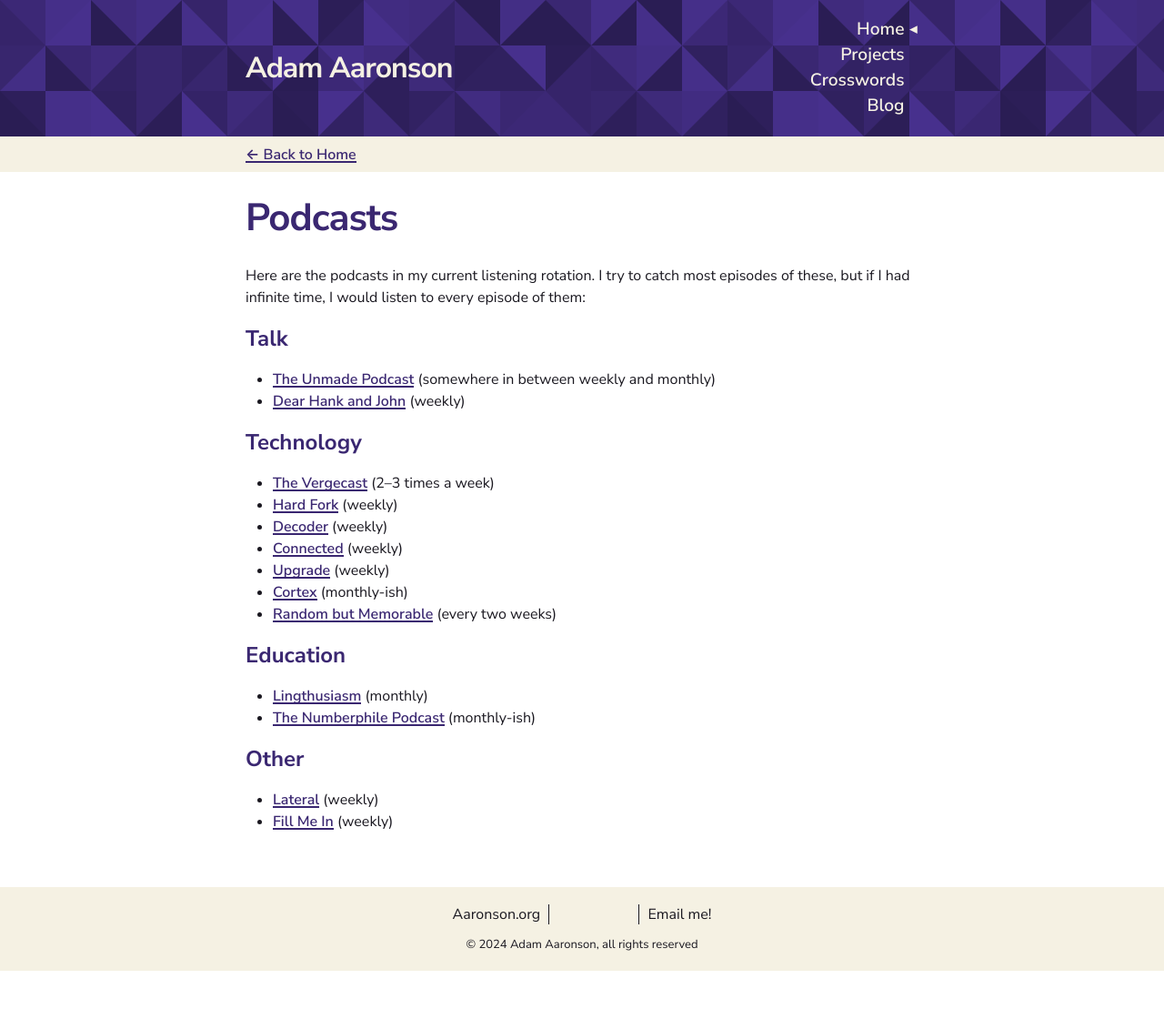
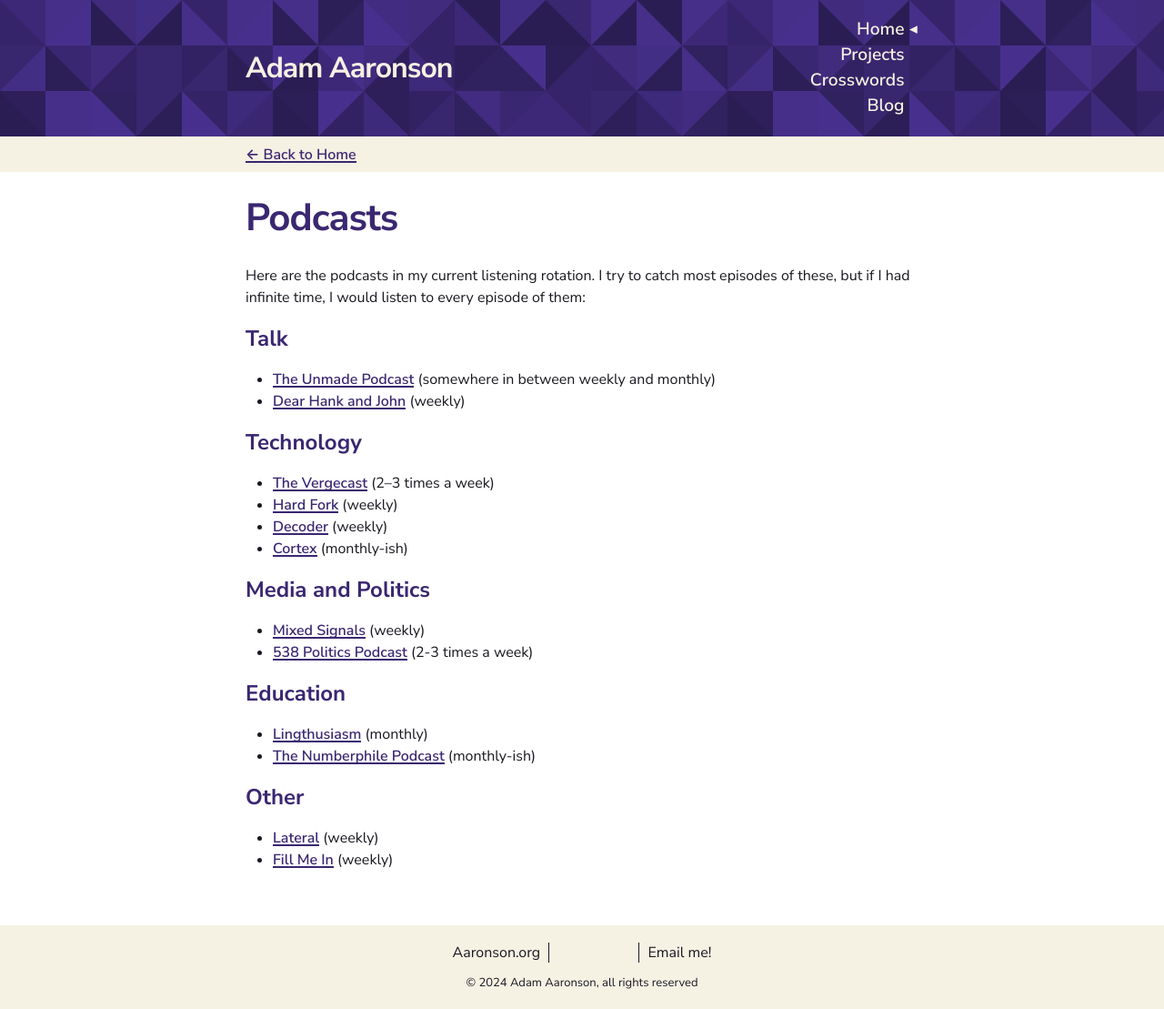
Before and after one commit to adamaaronson/adamaaronson.github.io, a Jekyll site: the page built from podcasts.md, in a window 1280 px wide. Shown: the whole page at 91% size. Built offline with Jekyll 4.4.1, drawn with Linux system fonts in a browser that asks for light colours; before the commit the page ends 1067 px from its top, so only the background shows below that.

Commit message:
Update podcasts

```diff
--- a/podcasts.md
+++ b/podcasts.md
@@ -9,25 +9,27 @@
 
 # Talk
 
-- [The Unmade Podcast](https://www.unmade.fm) (somewhere in between weekly and monthly)
-- [Dear Hank and John](https://www.wnycstudios.org/podcasts/dear-hank-john) (weekly)
+-   [The Unmade Podcast](https://www.unmade.fm) (somewhere in between weekly and monthly)
+-   [Dear Hank and John](https://www.wnycstudios.org/podcasts/dear-hank-john) (weekly)
 
 # Technology
 
-- [The Vergecast](https://www.theverge.com/the-vergecast) (2–3 times a week)
-- [Hard Fork](https://www.nytimes.com/column/hard-fork) (weekly)
-- [Decoder](https://www.theverge.com/decoder-podcast-with-nilay-patel) (weekly)
-- [Connected](https://www.relay.fm/connected) (weekly)
-- [Upgrade](https://www.relay.fm/upgrade) (weekly)
-- [Cortex](https://www.relay.fm/cortex) (monthly-ish)
-- [Random but Memorable](https://randombutmemorable.simplecast.com) (every two weeks)
+-   [The Vergecast](https://www.theverge.com/the-vergecast) (2–3 times a week)
+-   [Hard Fork](https://www.nytimes.com/column/hard-fork) (weekly)
+-   [Decoder](https://www.theverge.com/decoder-podcast-with-nilay-patel) (weekly)
+-   [Cortex](https://www.relay.fm/cortex) (monthly-ish)
+
+# Media and Politics
+
+-   [Mixed Signals](https://www.semafor.com/hub/mixed-signals-media-podcast) (weekly)
+-   [538 Politics Podcast](https://www.youtube.com/@fivethirtyeight/videos) (2-3 times a week)
 
 # Education
 
-- [Lingthusiasm](https://lingthusiasm.com) (monthly)
-- [The Numberphile Podcast](https://www.numberphile.com/podcast) (monthly-ish)
+-   [Lingthusiasm](https://lingthusiasm.com) (monthly)
+-   [The Numberphile Podcast](https://www.numberphile.com/podcast) (monthly-ish)
 
 # Other
 
-- [Lateral](https://lateralcast.com) (weekly)
-- [Fill Me In](https://bemoresmarter.libsyn.com) (weekly)
+-   [Lateral](https://lateralcast.com) (weekly)
+-   [Fill Me In](https://bemoresmarter.libsyn.com) (weekly)
```
